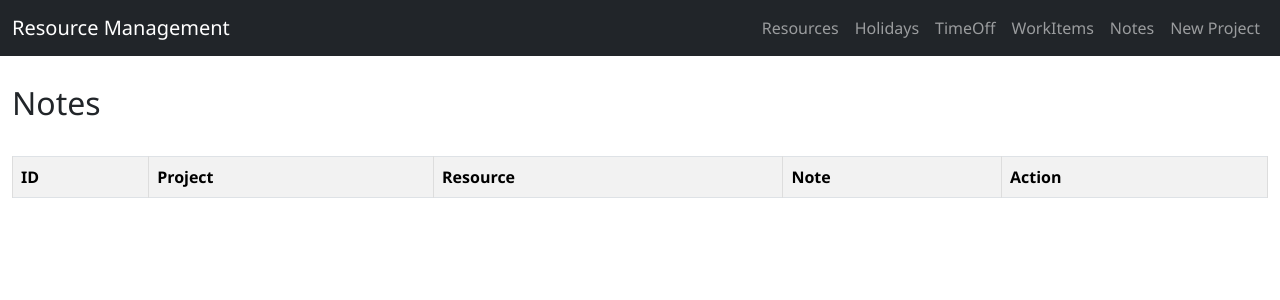
After one commit to sachinsonipa/resource_scheduler, a Flask app: page /notes in a window 1280 px wide. The commit adds this page. Shown: the top 300 px of the page. Run offline with Flask 2, Linux system fonts and the light colour scheme; lists and menus that the app fills with data are empty.

Commit message:
Add notes listing with icon-based actions

```diff
--- a/app.py
+++ b/app.py
@@ -385,6 +385,34 @@ def add_note(work_id):
     return render_template('add_note.html', item=row)
 
 
+@app.route('/notes')
+def view_notes():
+    df = load_workitems()
+    df = df[df['Notes'].astype(str).str.strip() != '']
+    df_res = load_resources()[['ResourceId', 'ResourceName']]
+    df = df.merge(
+        df_res,
+        left_on='AssignedResource',
+        right_on='ResourceId',
+        how='left'
+    )
+    records = df.to_dict('records')
+    return render_template('notes.html', notes=records)
+
+
+@app.route('/delete_note/<int:work_id>')
+def delete_note(work_id):
+    df_wi = load_workitems()
+    if work_id in df_wi['WorkId'].values:
+        idx = df_wi.index[df_wi['WorkId'] == work_id][0]
+        df_wi.at[idx, 'Notes'] = ''
+        save_workitems(df_wi)
+        flash('Note deleted.', 'success')
+    else:
+        flash('WorkItem not found.', 'error')
+    return redirect(url_for('view_notes'))
+
+
 @app.route('/pause_workitem/<int:work_id>')
 def pause_workitem(work_id):
     df_wi = load_workitems()
--- a/templates/base.html
+++ b/templates/base.html
@@ -4,6 +4,7 @@
   <meta charset="UTF-8">
   <title>Resource Management</title>
   <link rel="stylesheet" href="https://cdn.jsdelivr.net/npm/bootstrap@5.3.1/dist/css/bootstrap.min.css">
+  <link rel="stylesheet" href="https://cdn.jsdelivr.net/npm/bootstrap-icons@1.11.1/font/bootstrap-icons.css">
   <link rel="stylesheet" href="{{ url_for('static', filename='style.css') }}">
 </head>
 <body>
@@ -16,6 +17,7 @@
           <li class="nav-item"><a class="nav-link" href="{{ url_for('view_holidays') }}">Holidays</a></li>
           <li class="nav-item"><a class="nav-link" href="{{ url_for('view_timeoff') }}">TimeOff</a></li>
           <li class="nav-item"><a class="nav-link" href="{{ url_for('view_workitems') }}">WorkItems</a></li>
+          <li class="nav-item"><a class="nav-link" href="{{ url_for('view_notes') }}">Notes</a></li>
           <li class="nav-item"><a class="nav-link" href="{{ url_for('project_form') }}">New Project</a></li>
         </ul>
       </div>
--- /dev/null
+++ b/templates/notes.html
@@ -0,0 +1,27 @@
+{% extends 'base.html' %}
+{% block content %}
+<h2 class="mb-4">Notes</h2>
+<div class="table-responsive">
+<table class="table table-bordered table-striped table-hover">
+  <tr>
+    <th>ID</th>
+    <th>Project</th>
+    <th>Resource</th>
+    <th>Note</th>
+    <th>Action</th>
+  </tr>
+  {% for n in notes %}
+  <tr>
+    <td>{{ n.WorkId }}</td>
+    <td>{{ n.ProjectName }}</td>
+    <td>{{ n.ResourceName or n.AssignedResource }}</td>
+    <td>{{ n.Notes }}</td>
+    <td class="d-flex gap-1">
+      <a class="btn btn-sm btn-secondary" title="Edit" href="{{ url_for('add_note', work_id=n.WorkId) }}"><i class="bi bi-pencil"></i></a>
+      <a class="btn btn-sm btn-danger" title="Delete" href="{{ url_for('delete_note', work_id=n.WorkId) }}" onclick="return confirm('Delete this note?');"><i class="bi bi-trash"></i></a>
+    </td>
+  </tr>
+  {% endfor %}
+</table>
+</div>
+{% endblock %}
```
Also changed, not shown: templates/workitems.html (+5 -5 lines).
